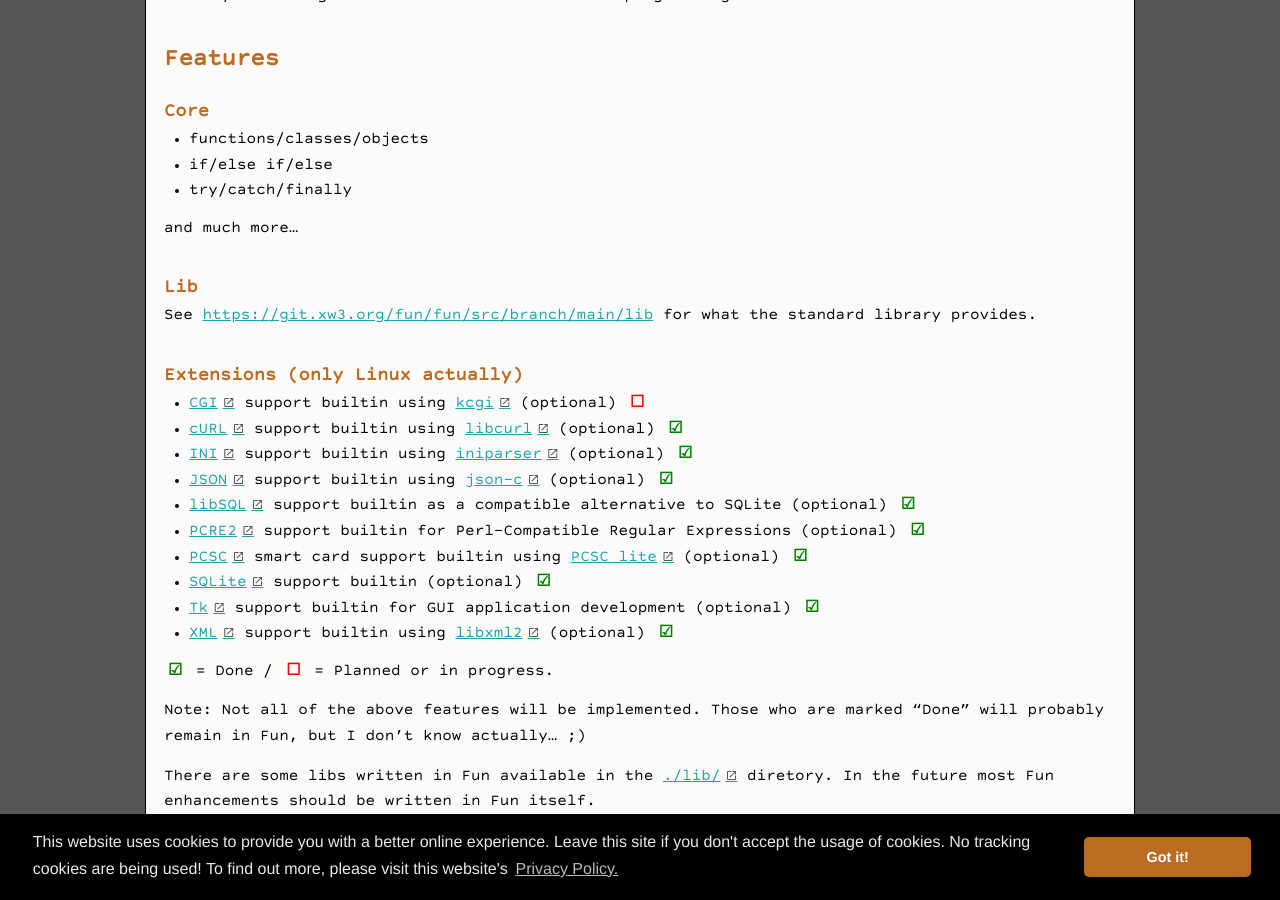
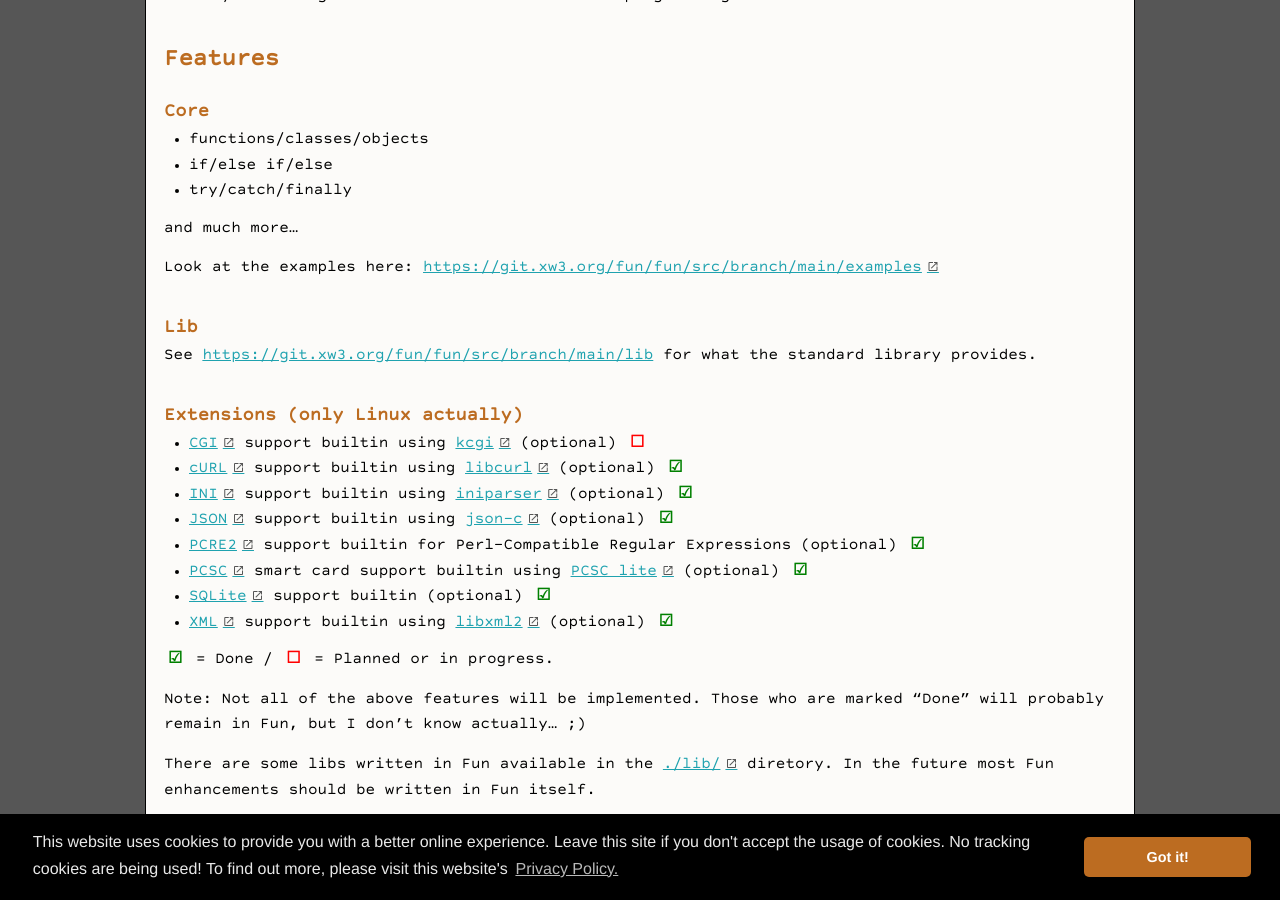
Before and after one commit to hanez/fun-lang.xyz, a Jekyll site: the page built from about/about.md, in a window 1280 px wide and 900 px high, scrolled down 2030 px. Built offline with Jekyll 4.4.1, drawn with Linux system fonts in a browser that asks for light colours; comment, search, counter and statistics services are not loaded; some of the changed text lies outside the part shown.

Commit message:
Content update.

```diff
--- a/about/about.md
+++ b/about/about.md
@@ -95,6 +95,8 @@ Fun may not change the world — but it will make programming a little more fun.
 
 and much more...
 
+Look at the examples here: [https://git.xw3.org/fun/fun/src/branch/main/examples](https://git.xw3.org/fun/fun/src/branch/main/examples){:class="ext"}
+
 ### Lib
 
 See [https://git.xw3.org/fun/fun/src/branch/main/lib](https://git.xw3.org/fun/fun/src/branch/main/lib) for what the standard library provides.
@@ -105,11 +107,9 @@ See [https://git.xw3.org/fun/fun/src/branch/main/lib](https://git.xw3.org/fun/fu
 - [cURL](https://curl.se/){:class="ext"} support builtin using [libcurl](https://curl.se/libcurl/){:class="ext"} (optional) <span style="color:green;font-weight:bold;">&#9745;</span>
 - [INI](https://en.wikipedia.org/wiki/INI_file){:class="ext"} support builtin using [iniparser](https://gitlab.com/iniparser/iniparser/){:class="ext"} (optional) <span style="color:green;font-weight:bold;">&#9745;</span>
 - [JSON](https://www.json.org/){:class="ext"} support builtin using [json-c](https://github.com/json-c/json-c){:class="ext"} (optional) <span style="color:green;font-weight:bold;">&#9745;</span>
-- [libSQL](https://github.com/tursodatabase/libsql){:class="ext"} support builtin as a compatible alternative to SQLite (optional) <span style="color:green;font-weight:bold;">&#9745;</span>
 - [PCRE2](https://pcre2project.github.io/pcre2/){:class="ext"} support builtin for Perl-Compatible Regular Expressions (optional) <span style="color:green;font-weight:bold;">&#9745;</span>
 - [PCSC](https://pcscworkgroup.com/){:class="ext"} smart card support builtin using [PCSC lite](https://pcsclite.apdu.fr/){:class="ext"} (optional) <span style="color:green;font-weight:bold;">&#9745;</span>
 - [SQLite](https://sqlite.org/){:class="ext"} support builtin (optional) <span style="color:green;font-weight:bold;">&#9745;</span>
-- [Tk](https://www.tcl-lang.org/){:class="ext"} support builtin for GUI application development (optional) <span style="color:green;font-weight:bold;">&#9745;</span>
 - [XML](https://www.w3.org/XML/){:class="ext"} support builtin using [libxml2](https://gitlab.gnome.org/GNOME/libxml2/-/wikis/home){:class="ext"} (optional) <span style="color:green;font-weight:bold;">&#9745;</span>
 
 <span style="color:green;font-weight:bold;">&#9745;</span> = Done / <span style="color:red;font-weight:bold;">&#9744;</span> = Planned or in progress.
```
